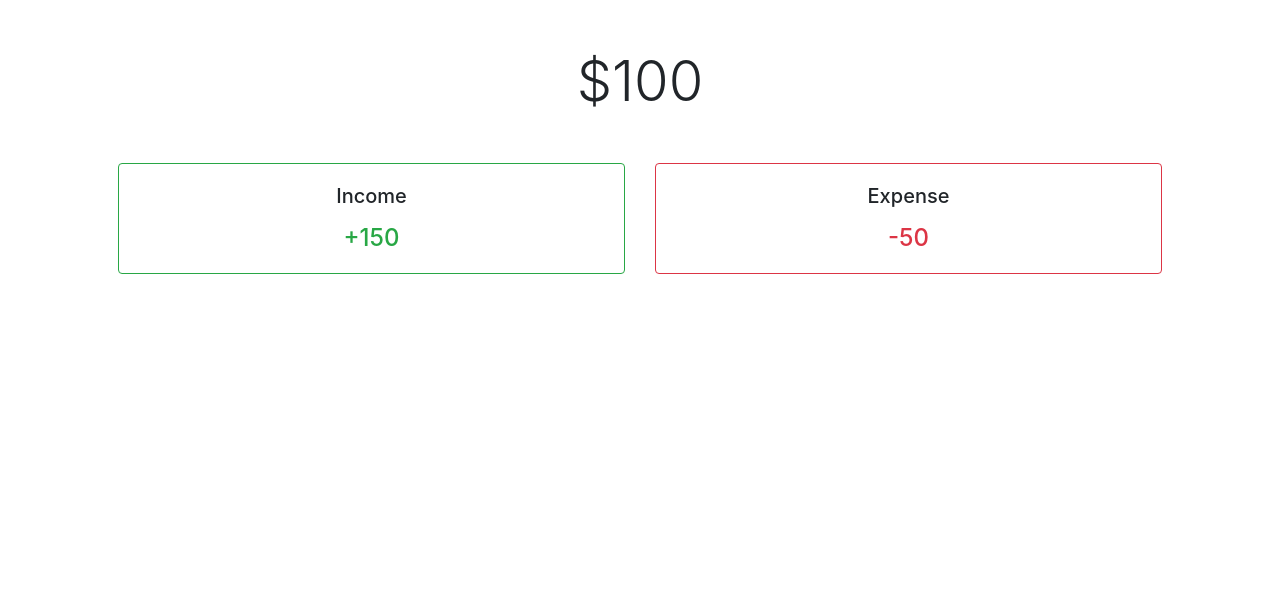
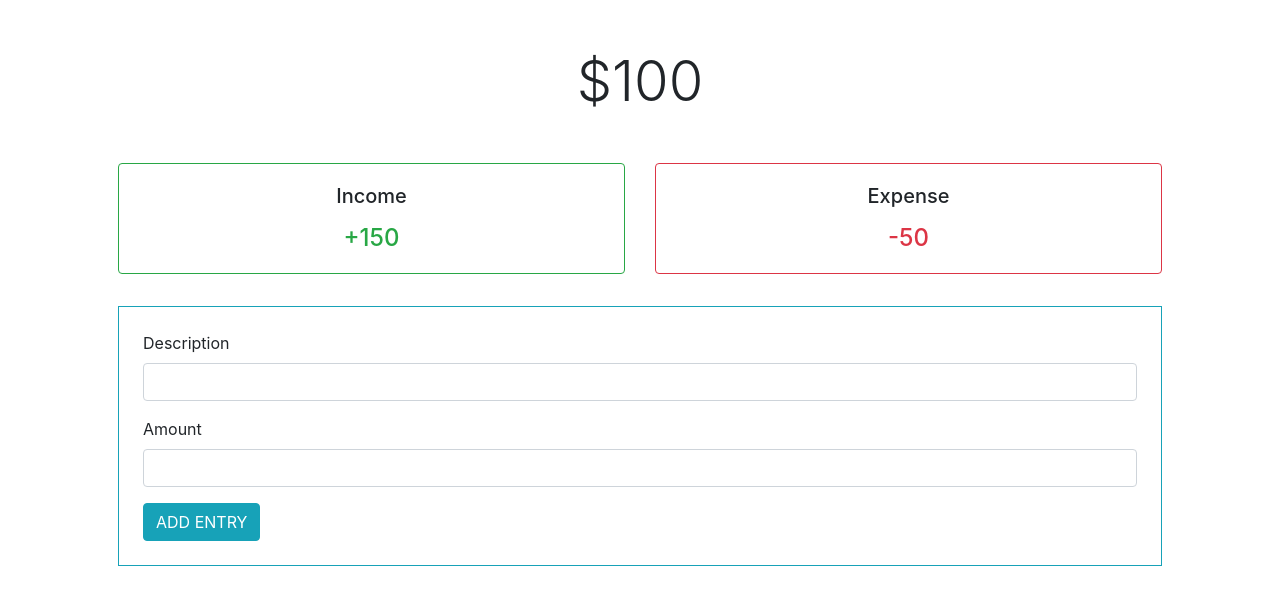
Before and after one commit to JoakimTeixeira/expense-tracker, a React (Create React App) app: page / in a window 1280 px wide. Shown: the top 604 px of the page. Built offline with nearby package versions, Linux system fonts and the light colour scheme.

Commit message:
Add form component

```diff
--- /dev/null
+++ b/src/components/Form.jsx
@@ -0,0 +1,25 @@
+import React from 'react'
+
+const Form = () => {
+	return (
+		<section className="border border-info p-4 mb-3">
+			<form>
+				<div className="form-group">
+					<label htmlFor="description">Description</label>
+					<input type="text" id="description" className="form-control" />
+				</div>
+
+				<div className="form-group">
+					<label htmlFor="amount">Amount</label>
+					<input type="number" id="amount" className="form-control" />
+				</div>
+
+				<button type="submit" className="btn btn-info">
+					ADD ENTRY
+				</button>
+			</form>
+		</section>
+	)
+}
+
+export default Form
--- a/src/containers/App.jsx
+++ b/src/containers/App.jsx
@@ -1,4 +1,5 @@
 import React from 'react'
+import Form from '../components/Form'
 import Summary from '../components/Summary'
 import TotalBalance from '../components/TotalBalance'
 
@@ -7,6 +8,7 @@ const App = () => {
 		<div className="container p-5">
 			<TotalBalance />
 			<Summary />
+			<Form />
 		</div>
 	)
 }
```
